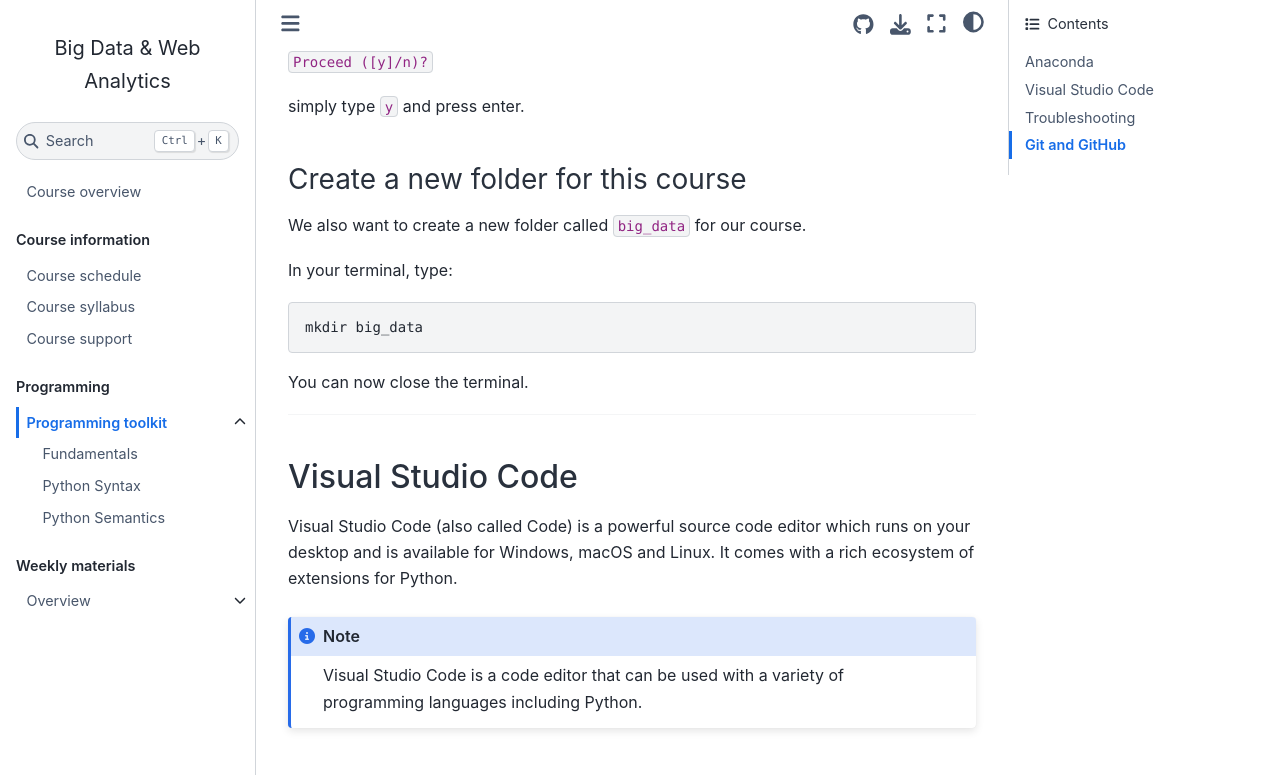
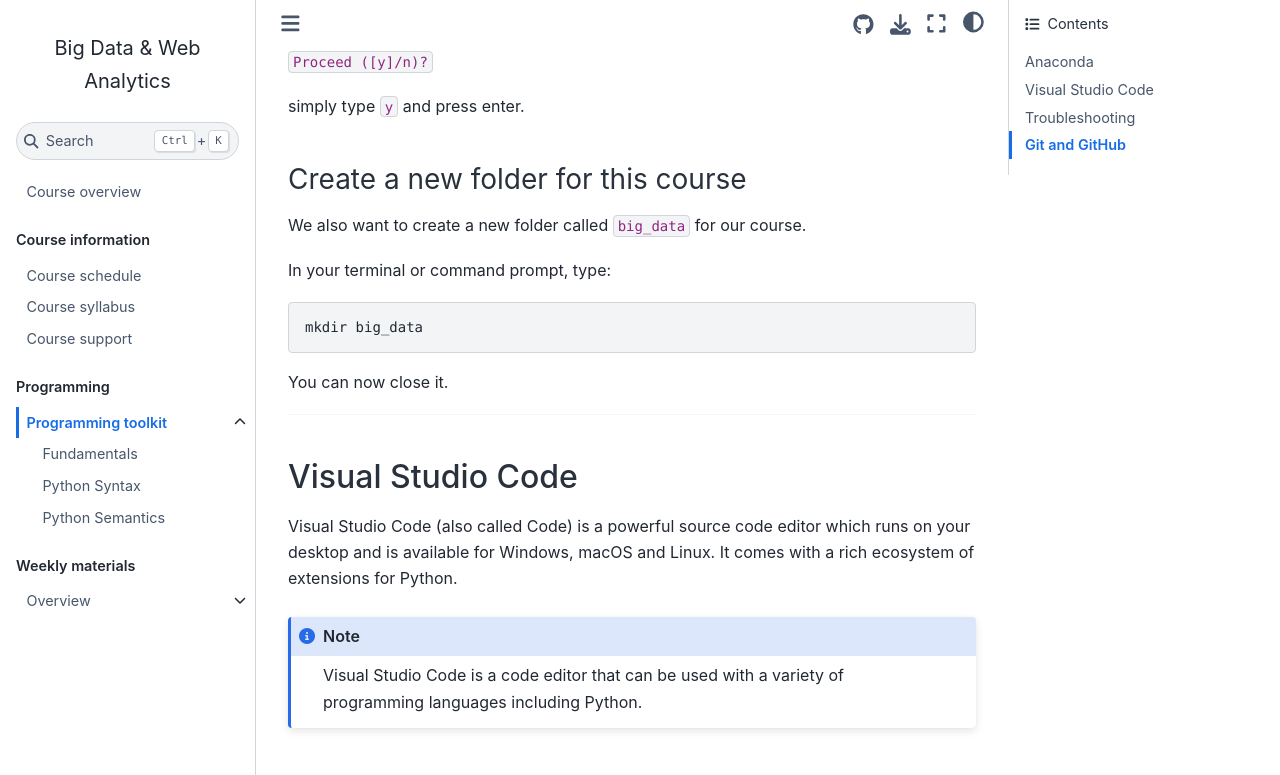
Before and after one commit to om2-ws22/website, a Jupyter Book: the page built from docs/programming-toolkit.md, in a window 1280 px wide and 900 px high, scrolled down 2711 px, cut to the strip 0-775 px from the top of the window. Built offline with Jupyter Book 1.0.4 settings and Sphinx 7.4.7 and the Sphinx Book theme 1.1.4, drawn with Linux system fonts in a browser that asks for light colours; comment, search, counter and statistics services are not loaded; some of the changed text lies outside the part shown.

Commit message:
Update programming-toolkit.md

````diff
--- a/docs/programming-toolkit.md
+++ b/docs/programming-toolkit.md
@@ -141,13 +141,13 @@
 
 We also want to create a new folder called `big_data` for our course.
 
-In your terminal, type:
+In your terminal or command prompt, type:
 
 ```bash
 mkdir big_data
 ```
 
-You can now close the terminal.
+You can now close it.
 
 ---
 
@@ -267,7 +267,7 @@
 
 - [Create a free GitHub account with your HdM-email](https://github.com/join)
 - Verify your GitHub email
-- Go to our [GitHub course classroom](https://classroom.github.com/classrooms/114360953-om2-ws22/roster), find your HdM id and link it with your GitHub account.
+- Go to our [GitHub course classroom](https://classroom.github.com/classrooms/114360953-om2-ws22/roster), find your HdM id and link it with your GitHub account
 - [Install GitHub Desktop to synchronize your machine with GitHub](https://desktop.github.com/)
 ```
 
````
